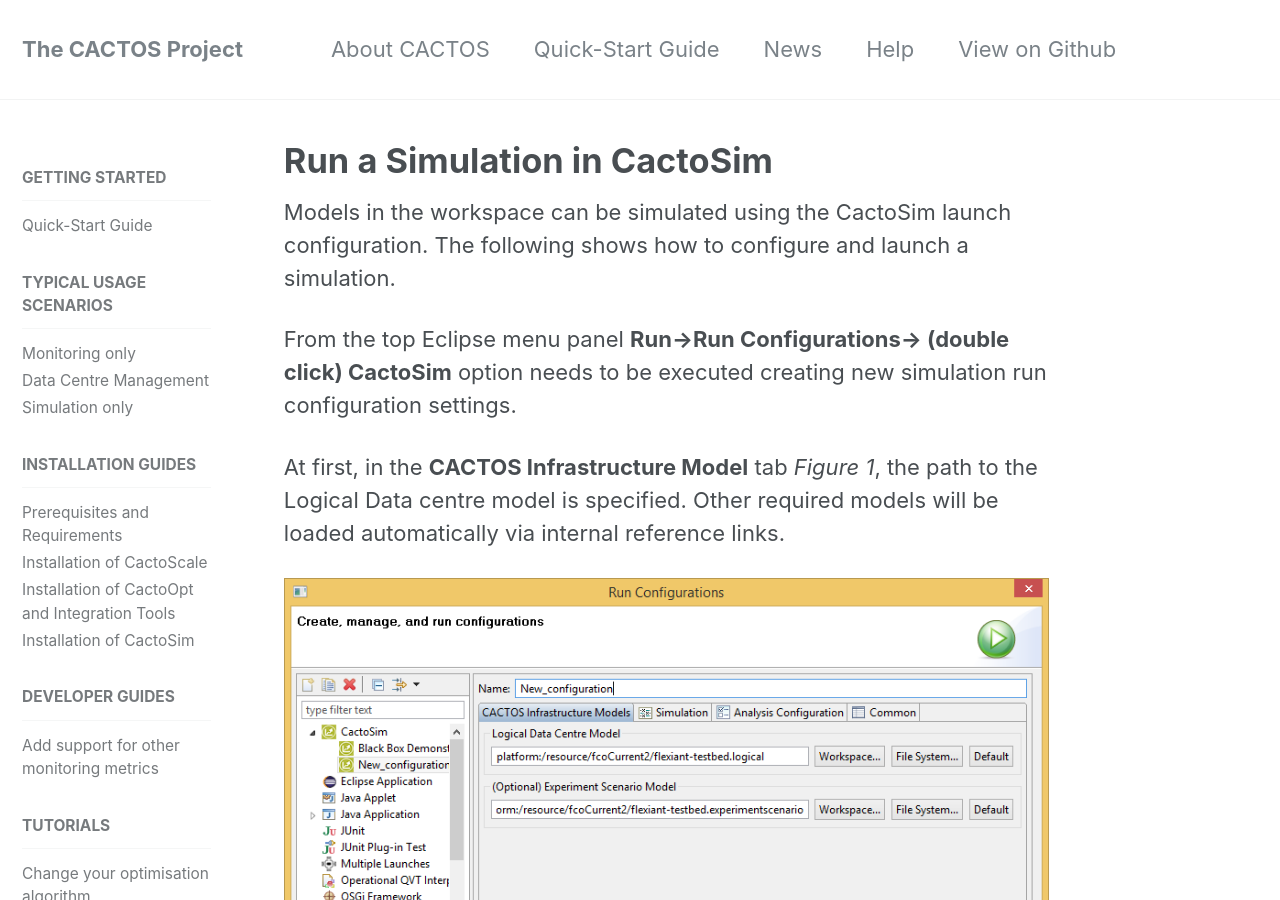
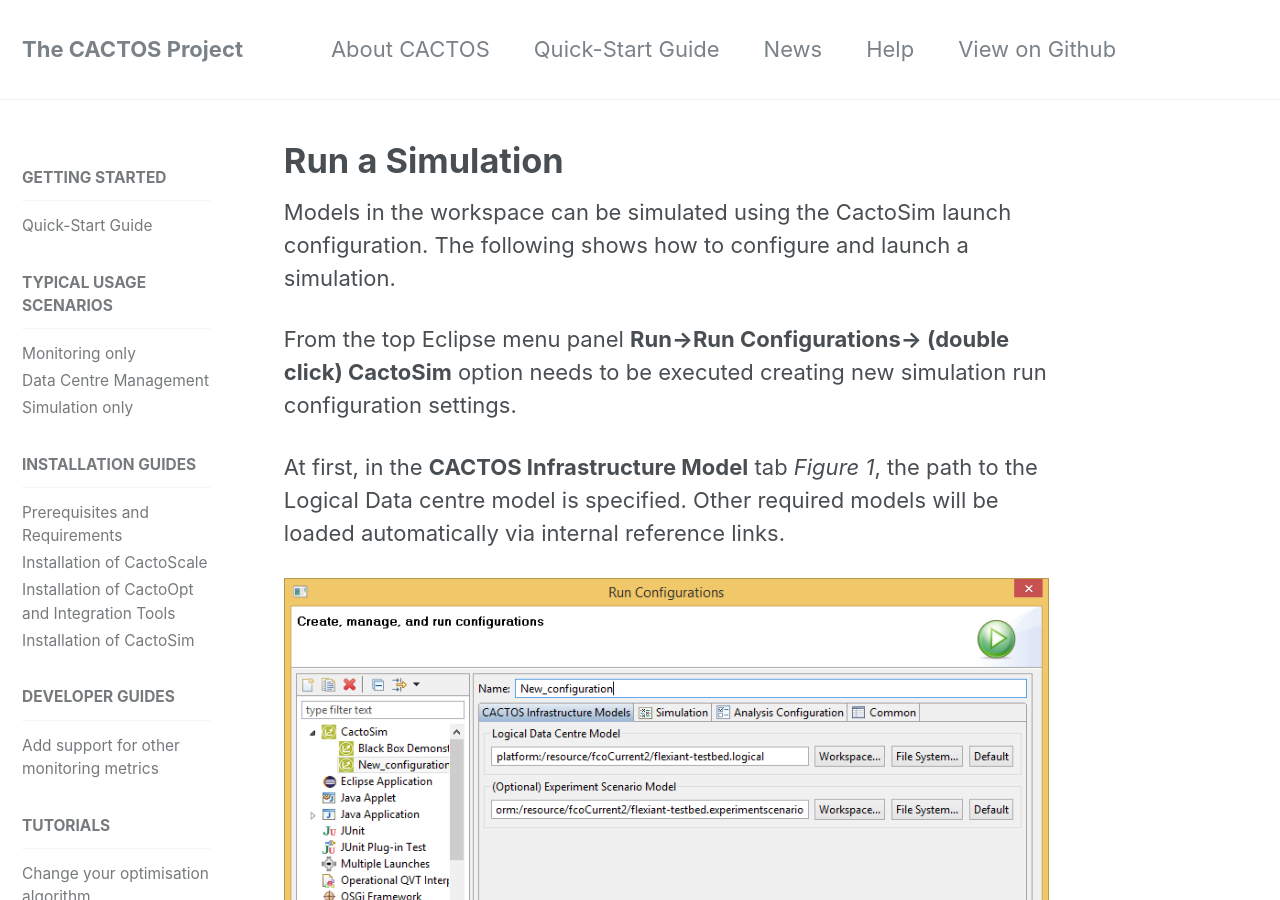
Before and after one commit to cactos/cactos.github.io, a Jekyll site: the page built from _docs/20_cactosim-run-a-simulation.md, in a window 1280 px wide and 900 px high. Built offline with Jekyll 4.4.1, drawn with Linux system fonts in a browser that asks for light colours; some of the changed text lies outside the part shown.

Commit message:
Shorten the names and align titles

```diff
--- a/_data/navigation.yml
+++ b/_data/navigation.yml
@@ -62,9 +62,9 @@
      #  url: /docs/tutorials/setup-and-run-a-simple-simulation/
      - title: "Select the right optimisation algorithm"
        url: /docs/tutorials/the-right-optimisation-algorithm/
-     - title: "CactoSim: Specify and modify a data centre scenario"
+     - title: "Specify and modify a data centre scenario"
        url: /docs/tutorials/cactosim-specify-and-modify-a-data-centre-scenario/
-     - title: "CactoSim: Run a simulation"
+     - title: "Run a simulation"
        url: /docs/tutorials/cactosim-run-a-simulation/
-     - title: "CactoSim: Display simulation results"
+     - title: "Display simulation results"
        url: /docs/tutorials/cactosim-display-simulation-results/
--- a/_docs/20_cactosim-run-a-simulation.md
+++ b/_docs/20_cactosim-run-a-simulation.md
@@ -1,5 +1,5 @@
 ---
-title: "Run a Simulation in CactoSim"
+title: "Run a Simulation"
 permalink: /docs/tutorials/cactosim-run-a-simulation/
 ---
 
```
Also changed, not shown: _docs/19_cactosim-specify-and-modify-a-data-centre-scenario.md (+1 -1 lines), _docs/21_cactosim-display-simulation-results.md (+1 -1 lines).
